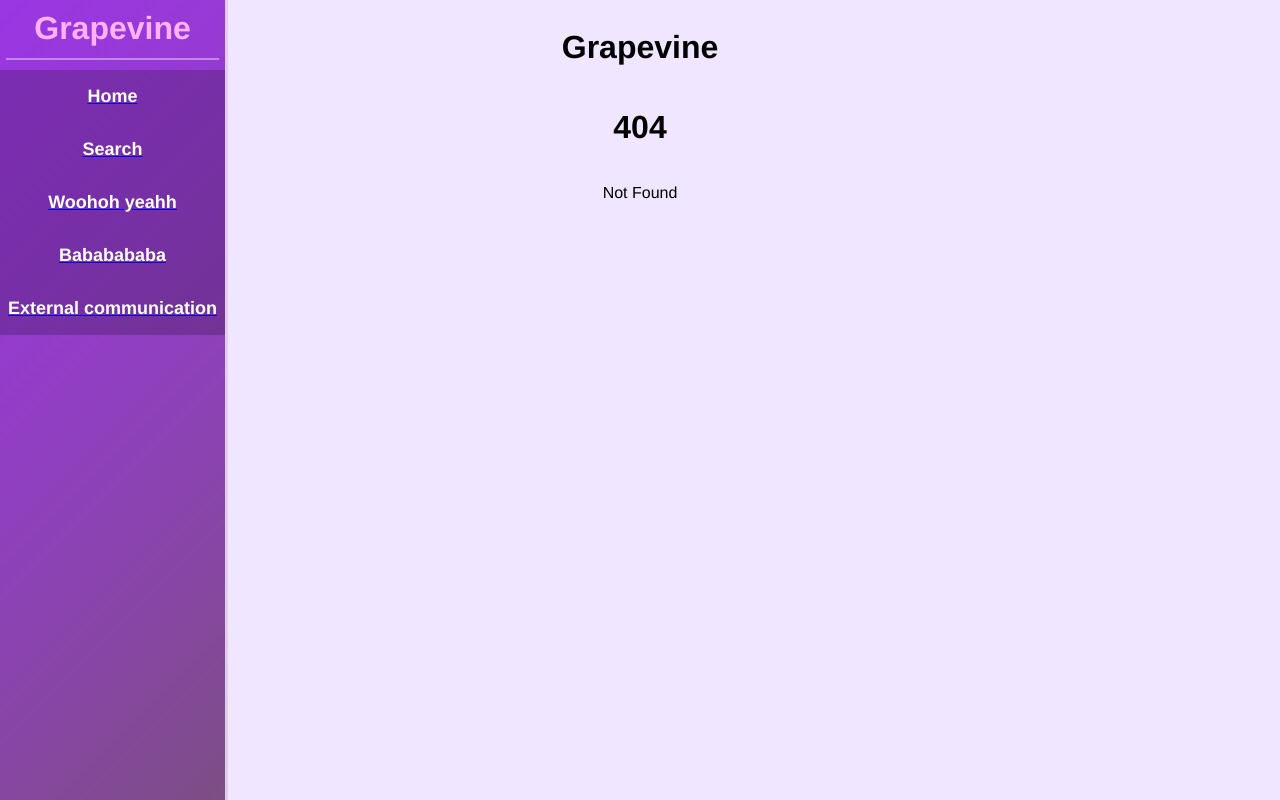
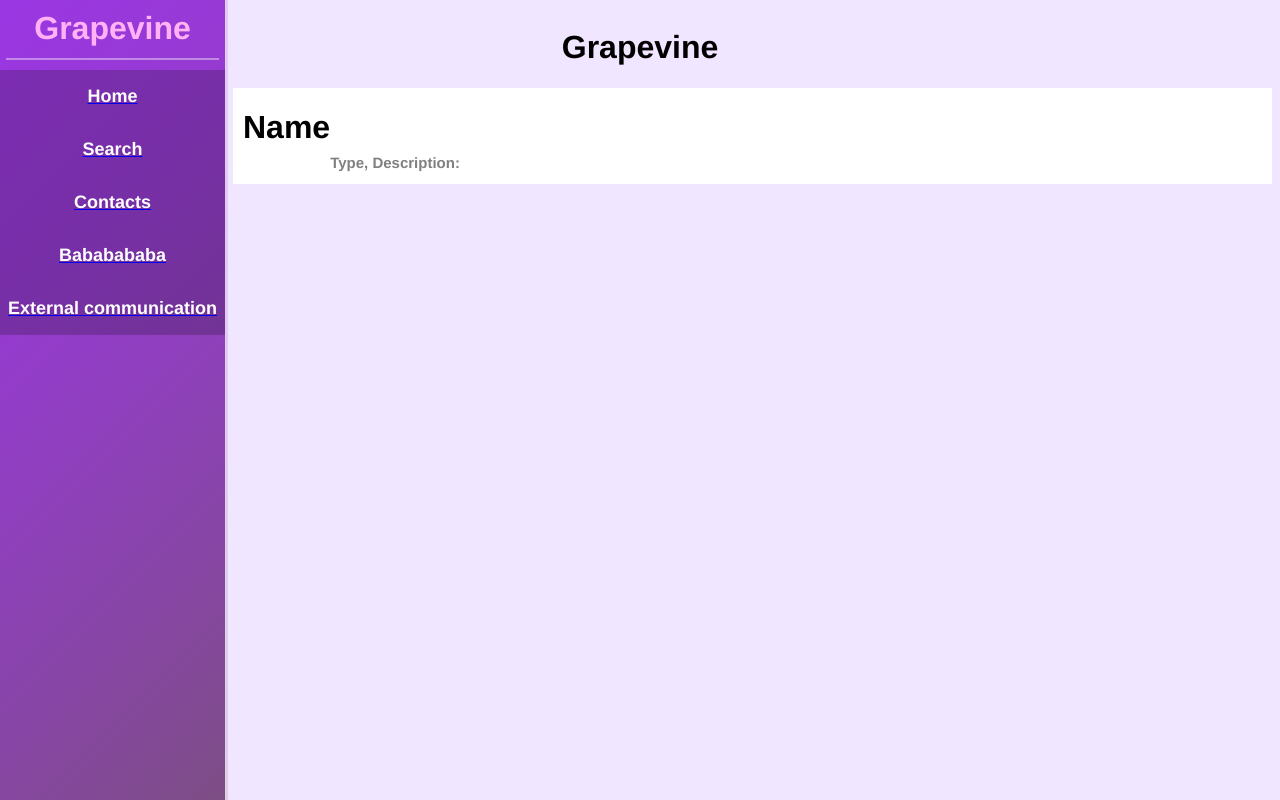
Before and after one commit to one-some/Grapevine, a SvelteKit app: page /contacts in a window 1280 px wide. Before the commit this address had no page. Built offline with nearby package versions, Linux system fonts and the light colour scheme.

Commit message:
started contacts page, moved components to separa te folder

```diff
--- a/src/routes/+layout.svelte
+++ b/src/routes/+layout.svelte
@@ -1,5 +1,5 @@
 <script lang="ts">
-    import SideBar from "./SideBar.svelte"
+    import SideBar from "./components/SideBar.svelte"
 </script>
 
 <page>
--- /dev/null
+++ b/src/routes/components/Contact.svelte
@@ -0,0 +1,40 @@
+<div id="contact-box">
+    <h1>
+        Name
+    </h1>
+    <br>
+    <br>
+    <div id="contact-subtext">
+        <br>
+        <br>
+        <br>
+        <h2>
+            Type, Description:
+        </h2>
+
+    </div>
+</div>
+
+<style>
+    h2{
+        font-size: 15px;
+    }
+    h1 {
+        margin-left: 10px;
+        margin-bottom: 0px;
+    }
+    #contact-box {
+        display: flex;
+        background-color: white;
+        border-color: black;
+        border-width: 1px;
+        align-self:stretch;
+        margin-left: 225px;
+    }
+
+    #contact-subtext {
+        color: grey;
+        clear: both;
+        display: block;
+    }
+</style>
--- a/src/routes/SideBar.svelte
+++ b/src/routes/components/SideBar.svelte
@@ -10,7 +10,7 @@
 
     <SidebarButton text="Home" link="/" />
     <SidebarButton text="Search" link="/search" />
-    <SidebarButton text="Woohoh yeahh" />
+    <SidebarButton text="Contacts" link="contacts" />
     <SidebarButton text="Bababababa" />
     <SidebarButton text="External communication" />
 </sidebar>
--- /dev/null
+++ b/src/routes/contacts/+page.svelte
@@ -0,0 +1,5 @@
+<script>
+    import Contact from "../components/Contact.svelte";
+</script>
+
+<Contact />
--- /dev/null
+++ b/src/routes/contacts/+page.ts
@@ -0,0 +1,7 @@
+console.log("hi");
+
+import Database from 'better-sqlite3';
+const db = new Database("db/main.db", {});
+db.pragma("journal_mode = WAL");
+
+console.log(db.prepare('SELECT * FROM orgs'));
--- a/src/routes/search/+page.svelte
+++ b/src/routes/search/+page.svelte
@@ -1,5 +1,5 @@
 <script lang="ts">
-    import SearchBar from "../SearchBar.svelte"
+    import SearchBar from "../components/SearchBar.svelte"
 
     import PartnerCard from "$lib/PartnerCard.svelte"
 
```
Also changed, not shown: src/routes/components/Logo.svelte (renamed from src/routes/Logo.svelte), src/routes/components/SearchBar.svelte (renamed from src/routes/SearchBar.svelte), src/routes/components/SidebarButton.svelte (renamed from src/routes/SidebarButton.svelte).
